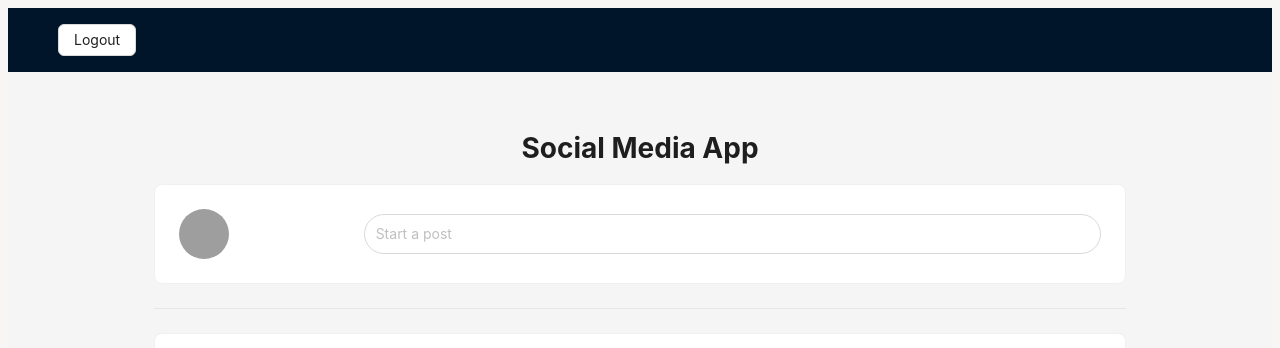
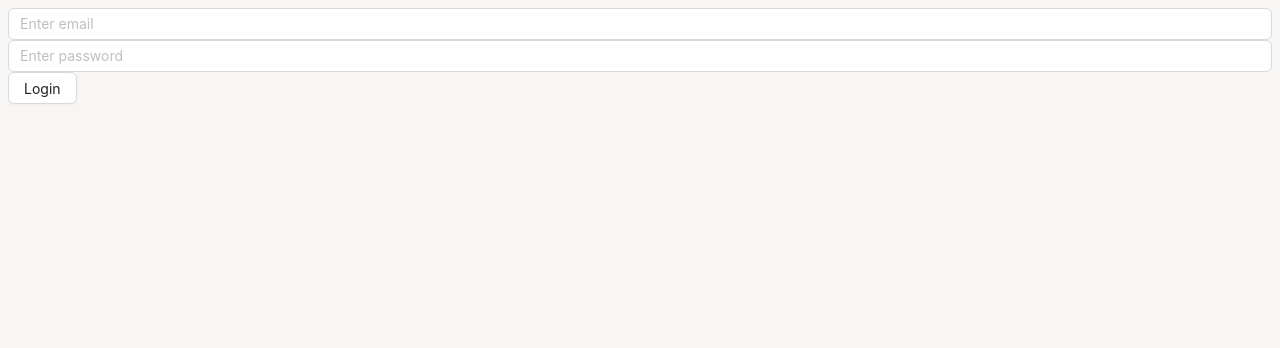
Before and after one commit to lohi212/next_social_media, a Next.js app: page / in a window 1280 px wide. Shown: the top 348 px of the page. Built offline with nearby package versions, Linux system fonts and the light colour scheme; grey boxes are pictures that could not be loaded.

Commit message:
feat(login): use login screen

```diff
--- a/src/components/AllPosts.jsx
+++ b/src/components/AllPosts.jsx
@@ -2,7 +2,6 @@ import { Card } from "antd";
 import React from "react";
 
 const AllPosts = ({ posts }) => {
-  console.log({ posts });
   return (
     <Card>
       {(posts || []).map((post) => (
--- a/src/components/ContextWrapper.jsx
+++ b/src/components/ContextWrapper.jsx
@@ -7,13 +7,12 @@ const ContextWrapper = ({ app }) => {
   const [currUser, setCurrUser] = useState(null);
 
   useEffect(() => {
-    console.log({ app });
     if (app) app.auth().onAuthStateChanged(setCurrUser);
   }, []);
 
   return (
     <AuthContext.Provider value={{ currUser, app }}>
-      <Home />
+      <Home app={app} />
     </AuthContext.Provider>
   );
 };
--- a/src/components/Home.jsx
+++ b/src/components/Home.jsx
@@ -1,12 +1,16 @@
 import AddPost from "@/components/AddPost";
 import AllPosts from "@/components/AllPosts";
 import { Divider } from "antd";
-import { useState } from "react";
+import React, { useState, useContext } from "react";
+import { AuthContext } from "./ContextWrapper";
 import Container from "./Layout";
+import Login from "./Login";
 
 function Home() {
+  const user = "null";
+  const { currUser } = useContext(AuthContext);
   const isServer = typeof window === "undefined";
-  const user = "null";
+
   const [allPosts, setAllPosts] = useState(
     JSON.parse(!isServer ? localStorage.getItem("posts") || "[]" : "[]")
   );
@@ -18,8 +22,8 @@ function Home() {
     localStorage.setItem("posts", JSON.stringify(newAllPosts));
   };
 
-  if (!user || user.isLoggedIn === false) return <>Login Screen</>;
-
+  if (!currUser) return <Login />;
+  console.log({ currUser });
   return (
     <Container>
       <main className="p-5 root-container">
--- a/src/pages/index.js
+++ b/src/pages/index.js
@@ -9,7 +9,6 @@ const App = () => {
     if (!firebaseApp) setFirebaseApp(app);
   }, []);
 
-  console.log({ firebaseApp });
   return <ContextWrapper app={firebaseApp} />;
 };
 
```
